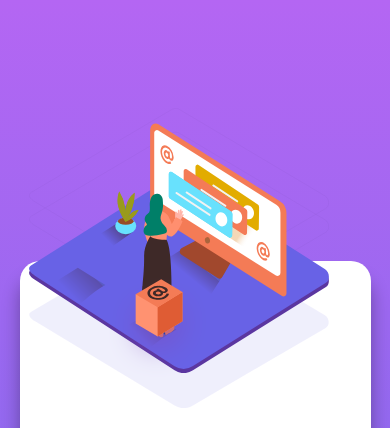
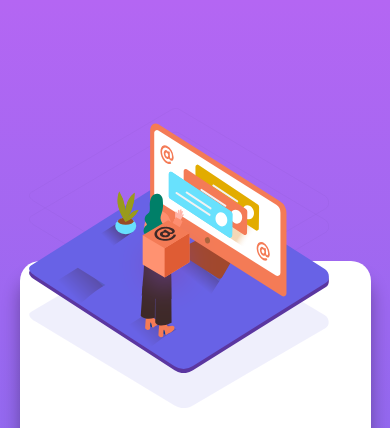
Before and after one commit to kiranbabu7/FAQ-Accordion-Card, a plain HTML site: page index.html in a window 390 px wide. Shown: the top 428 px of the page. Drawn offline with Linux system fonts and the light colour scheme.

Commit message:
style: remove bug due to extra container in html and box-img position is fixed.

```diff
--- a/index.html
+++ b/index.html
@@ -29,7 +29,6 @@
     <div class="hero">
       <div class="container">
         <div class="img-container">
-          <div class="inner-img-container">
           <img
             class="woman-img"
             src="images/illustration-woman-online-desktop.svg"
@@ -37,8 +36,6 @@
           <img class="img-bg" src="images/bg-pattern-desktop.svg" alt="" />
         </div>
         <img class="box-img" src="images/illustration-box-desktop.svg" />
-        </div>
-
         <div class="faq">
           <h1>FAQ</h1>
           <div class="qna">
--- a/style.scss
+++ b/style.scss
@@ -123,6 +123,8 @@ p {
     color: black;
   }
 }
+
+// Mobile Screen
 @media screen and (max-width: 1150px) {
   .hero {
     height: 150vh;
@@ -157,6 +159,12 @@ p {
       width: 100%;
     }
   }
+  .box-img {
+    height: 10rem;
+    width: 10rem;
+    top: -5%;
+    left: 27.5%;
+  }
   .faq {
     margin-top: 10rem;
     text-align: center;
```
Also changed, not shown: style.css, 1 other file. Lines whose indentation alone changed are shown as unchanged.
